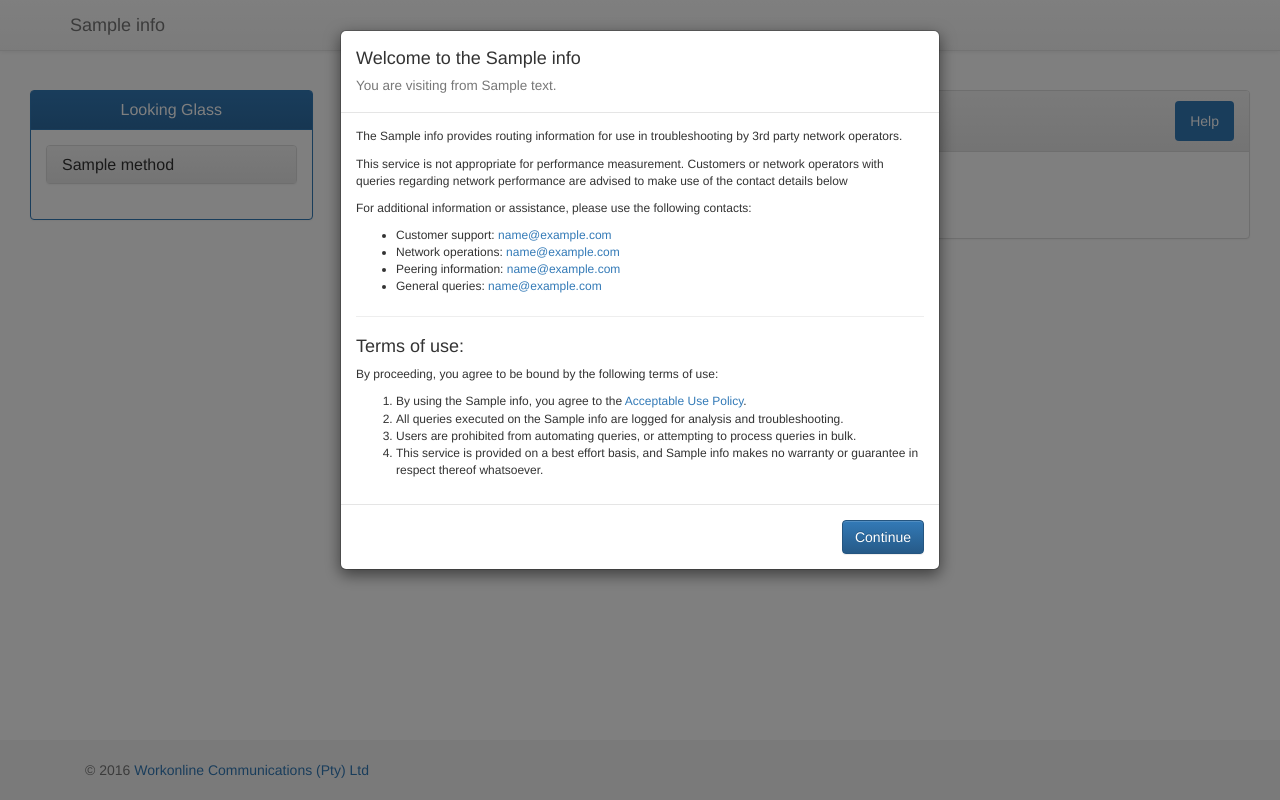
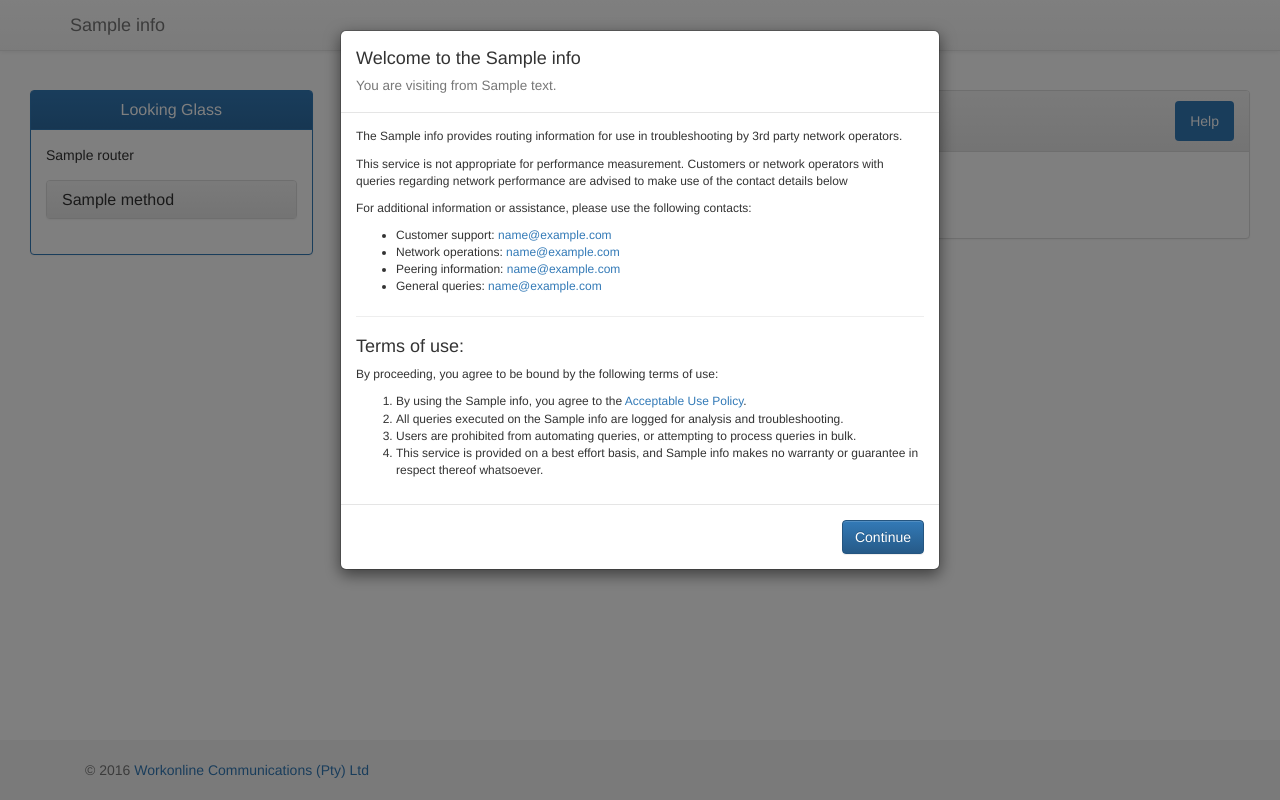
Before and after one commit to wolcomm/djangolg, a Django app: template djangolg/templates/djangolg/lg.html in a window 1280 px wide. Run offline with Django 3.2, Linux system fonts and the light colour scheme; the template is opened without the code that fills it: most values are stand-ins (such as "Sample title", 1, 10 or a date in 2020); some libraries are stand-ins or nearby versions.

Commit message:
centralised router select control

```diff
--- a/djangolg/static/js/lg.js
+++ b/djangolg/static/js/lg.js
@@ -16,6 +16,10 @@ $(document).ready(function () {
     $("#accept-terms-modal").modal({
         backdrop: 'static',
         keyboard: false,
+    });
+    $("#router-select").change(function () {
+        var router = $(this).val();
+        $("[name='router']").val(router);
     });
     $("form.lg-control").each(function () {
         $(this).submit(function (event) {
--- a/djangolg/templates/djangolg/controls.html
+++ b/djangolg/templates/djangolg/controls.html
@@ -3,6 +3,9 @@
         <h1 class="panel-title text-center">Looking Glass</h1>
     </div>
     <div class="panel-body">
+        <div class="form-group">
+            {{ router_select.router }}
+        </div>
         <div class="panel-group" id="accordion" role="tablist">
             {% for m in methods %}
                 <div class="panel panel-default">
--- a/djangolg/views.py
+++ b/djangolg/views.py
@@ -17,6 +17,7 @@ class IndexView(TemplateView):
             form = forms.form_factory(method=method)
             context['methods'].append({'method': method, 'form': form})
         context['modal'] = forms.AcceptTermsForm()
+        context['router_select'] = forms.RouterSelectForm()
         return context
 
     def general_info(self):
```
Also changed, not shown: djangolg/forms.py (+10 -6 lines).
